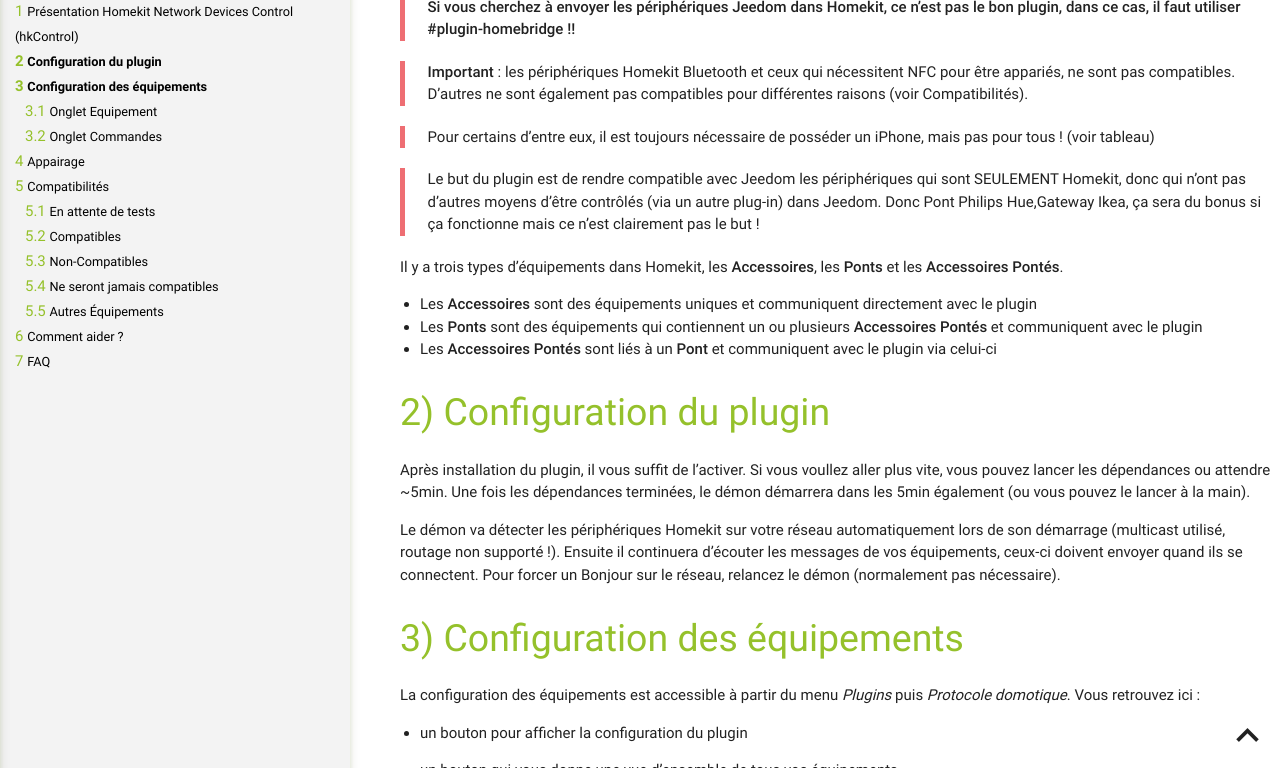
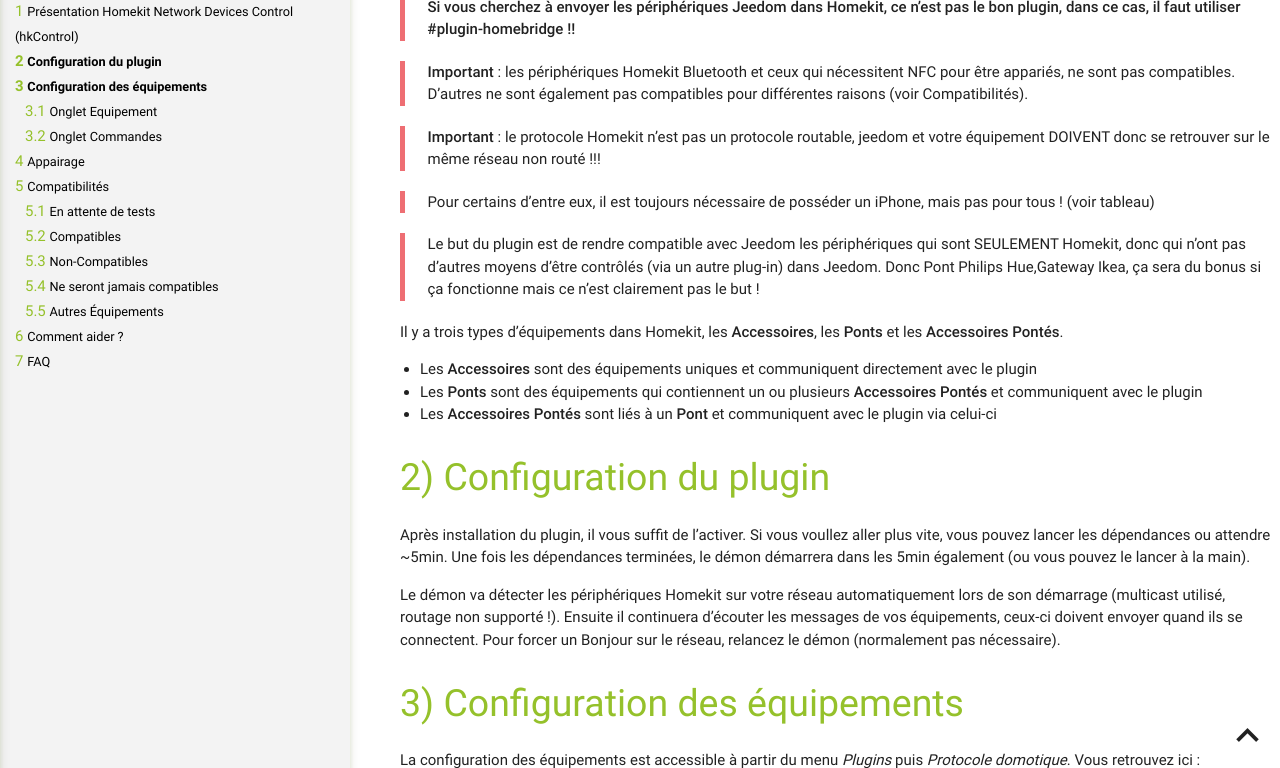
Before and after one commit to NebzHB/jeedom_docs, a Jekyll site: the page built from plugins/hkControl/fr_FR/index.md, in a window 1280 px wide and 900 px high, scrolled down 477 px, cut to the strip 132-900 px from the top of the window. Built offline with Jekyll 4.4.1, drawn with Linux system fonts in a browser that asks for light colours.

Commit message:
Update index.md

```diff
--- a/plugins/hkControl/fr_FR/index.md
+++ b/plugins/hkControl/fr_FR/index.md
@@ -17,6 +17,8 @@
 >**Si vous cherchez à envoyer les périphériques Jeedom dans Homekit, ce n’est pas le bon plugin, dans ce cas, il faut utiliser #plugin-homebridge !!**
 
 >**Important** : les périphériques Homekit Bluetooth et ceux qui nécessitent NFC pour être appariés, ne sont pas compatibles. D'autres ne sont également pas compatibles pour différentes raisons (voir Compatibilités).
+
+>**Important** : le protocole Homekit n'est pas un protocole routable, jeedom et votre équipement DOIVENT donc se retrouver sur le même réseau non routé !!!
 
 >Pour certains d'entre eux, il est toujours nécessaire de posséder un iPhone, mais pas pour tous ! (voir tableau)
 
```
